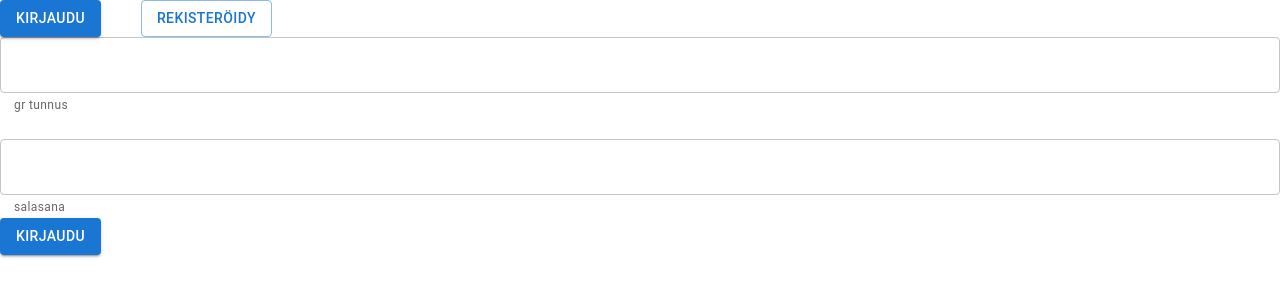
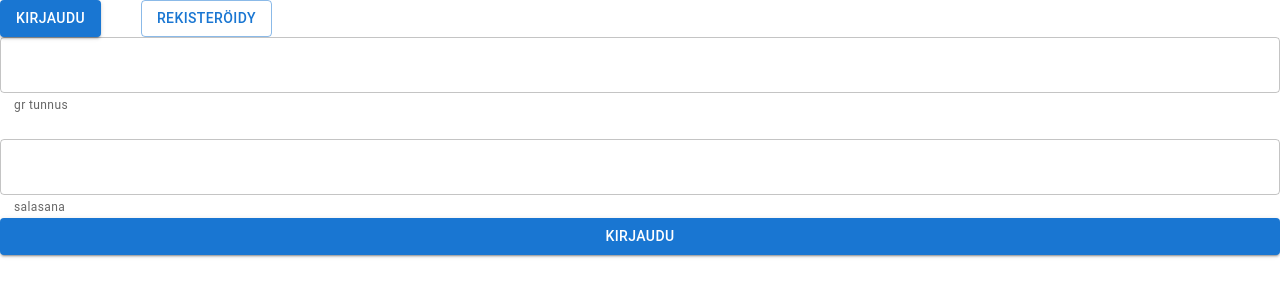
Before and after one commit to PaloPatrik/Kirjasto-projekti, a React (Create React App) app: page / in a window 1280 px wide. Shown: the top 300 px of the page. Built offline with nearby package versions, Linux system fonts and the light colour scheme.

Commit message:
Update App.jsx

```diff
--- a/src/App.jsx
+++ b/src/App.jsx
@@ -14,7 +14,7 @@ function App() {
         <TextField variant="outlined" helperText = "gr tunnus" />
         <TextField variant="outlined" helperText = "salasana" />
       </Stack>
-  <Stack spacing={5} direction="row">
+  <Stack spacing={5}>
     <Button variant="contained">Kirjaudu</Button>
   </Stack>
     </div>
```
